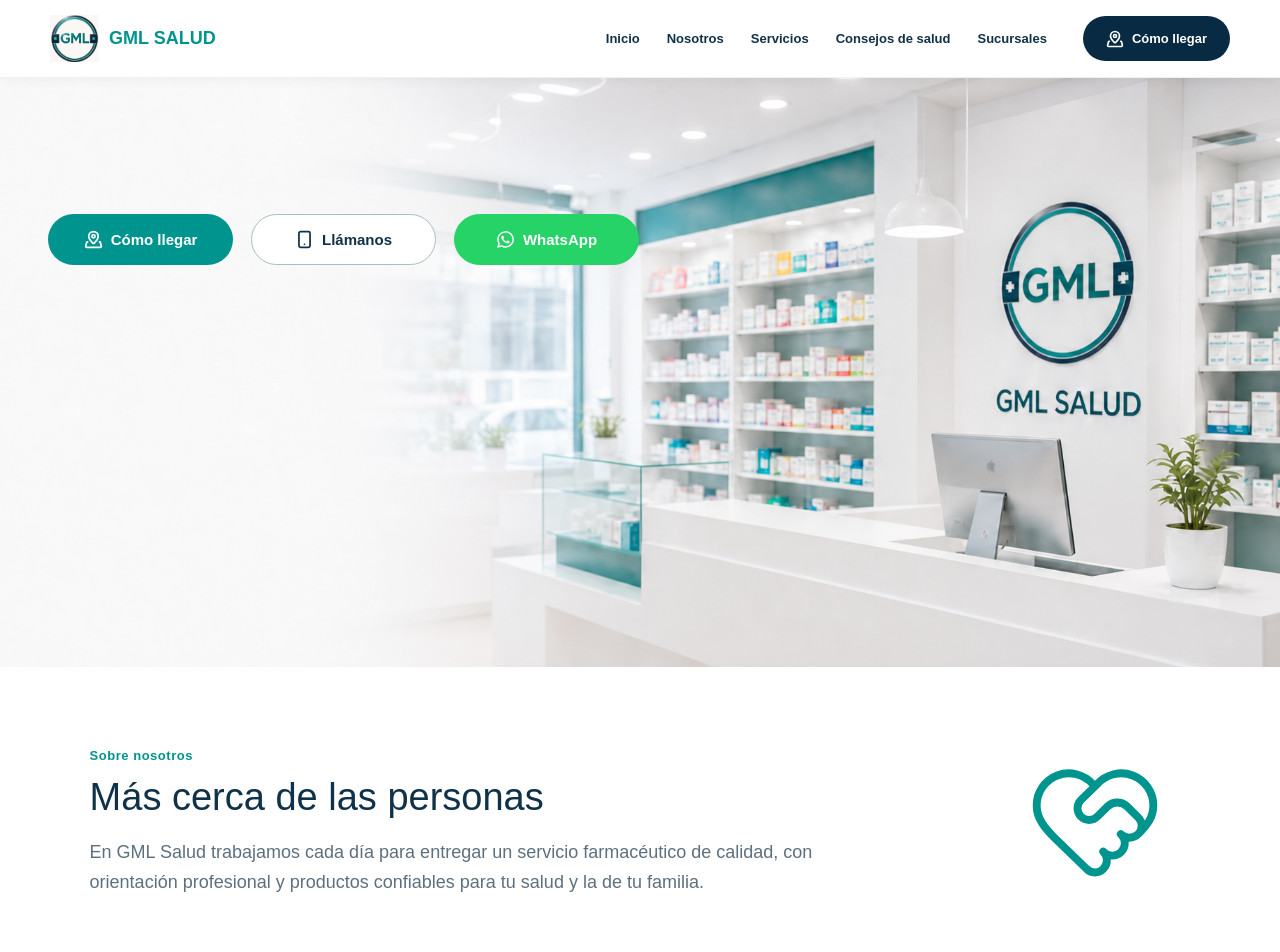
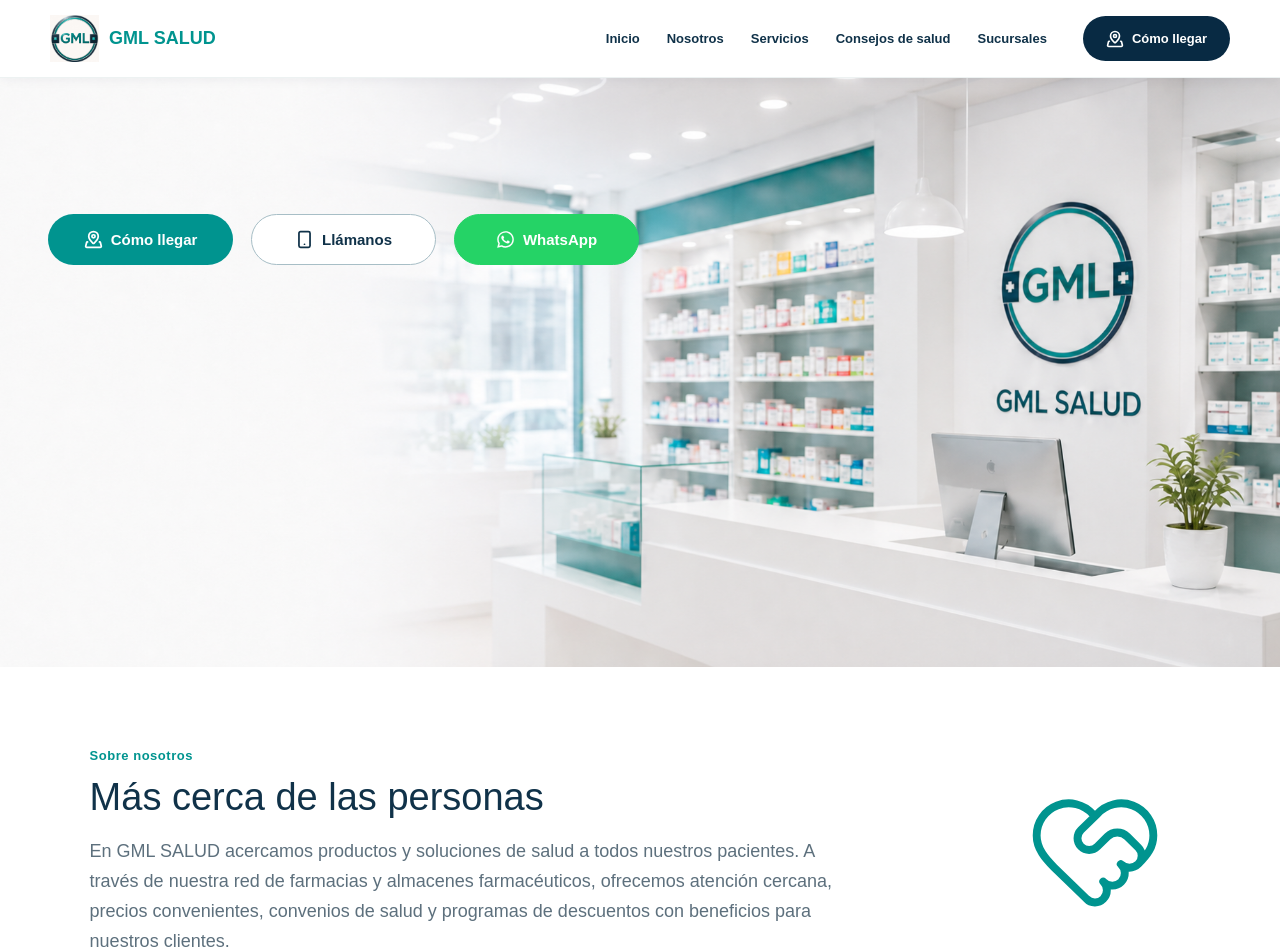
Before and after one commit to gmlsalud-com/gmlsalud-com, a Next.js app: page / in a window 1280 px wide. Shown: the top 952 px of the page. Built offline with nearby package versions, Linux system fonts and the light colour scheme.

Commit message:
Update company introduction text

```diff
--- a/app/page.tsx
+++ b/app/page.tsx
@@ -39,7 +39,7 @@ export default function Home() {
         <div>
           <span className="eyebrow">Sobre nosotros</span>
           <h2>Más cerca de las personas</h2>
-          <p>En GML Salud trabajamos cada día para entregar un servicio farmacéutico de calidad, con orientación profesional y productos confiables para tu salud y la de tu familia.</p>
+          <p>En GML SALUD acercamos productos y soluciones de salud a todos nuestros pacientes. A través de nuestra red de farmacias y almacenes farmacéuticos, ofrecemos atención cercana, precios convenientes, convenios de salud y programas de descuentos con beneficios para nuestros clientes.</p>
         </div>
         <div className="care-icon-vector" role="img" aria-label="Manos cuidando un corazón con símbolo de salud"><HeartHandshake aria-hidden="true" /></div>
       </section>
```
